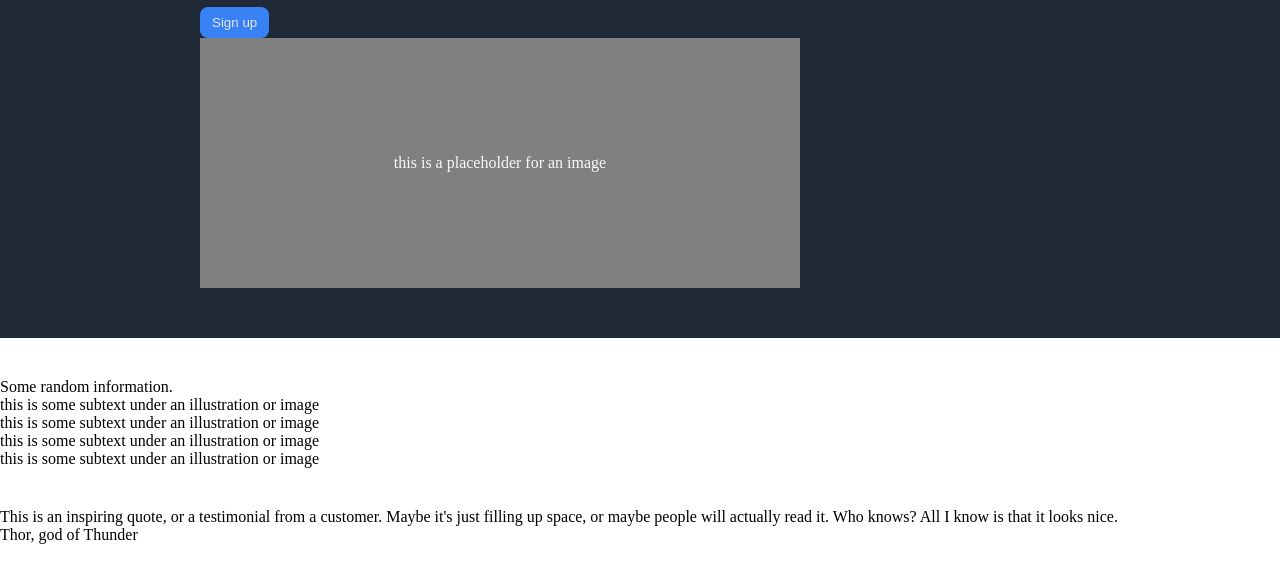
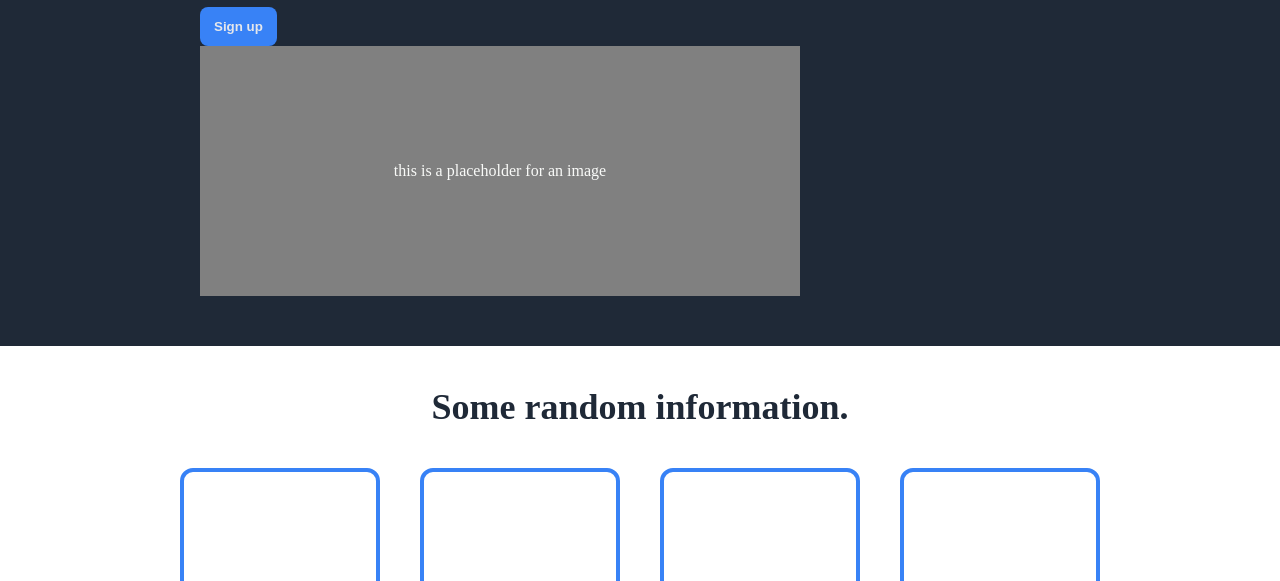
Before and after one commit to fanuel-seyoum-2/flex-landing-page, a plain HTML site: page index.html in a window 1280 px wide. Shown: the part 363-944 px from the top of the page. Drawn offline with Linux system fonts and the light colour scheme.

Commit message:
Apply style to info section

```diff
--- a/style.css
+++ b/style.css
@@ -71,7 +71,8 @@ body {
 	max-width: 400px;
 }
 button {
-	padding: 8px 12px;
+	font-weight: 700;
+	padding: 12px 14px;
 	background-color: #3882F6;
 	color: #E5E7EB;
 	border: #E5E7EB;
@@ -86,3 +87,30 @@ button {
 	justify-content: center;
 	align-items: center;
 }
+.info {
+	display: flex;
+	flex-flow: column wrap;
+	align-items: center;
+	gap: 40px;
+}
+.info-hd {
+	font-weight: 900;
+	font-size: 36px;
+	color: #1F2937;
+}
+.info-cards {
+	display: flex;
+	gap: 40px;
+}
+.sq-ph {
+	width: 200px;
+	height: 200px;
+	border: solid 4px #3882F6;
+	border-radius: 13px;
+}
+.sq-in {
+	display: flex;
+	flex-flow: row wrap;
+
+	max-width: 200px;
+}
```
